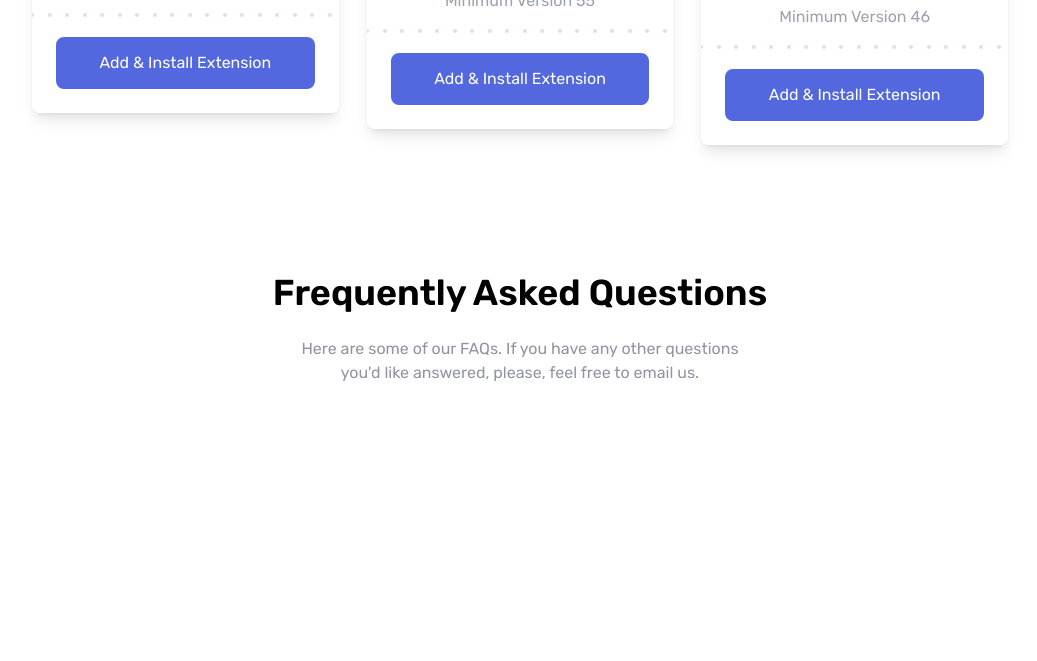
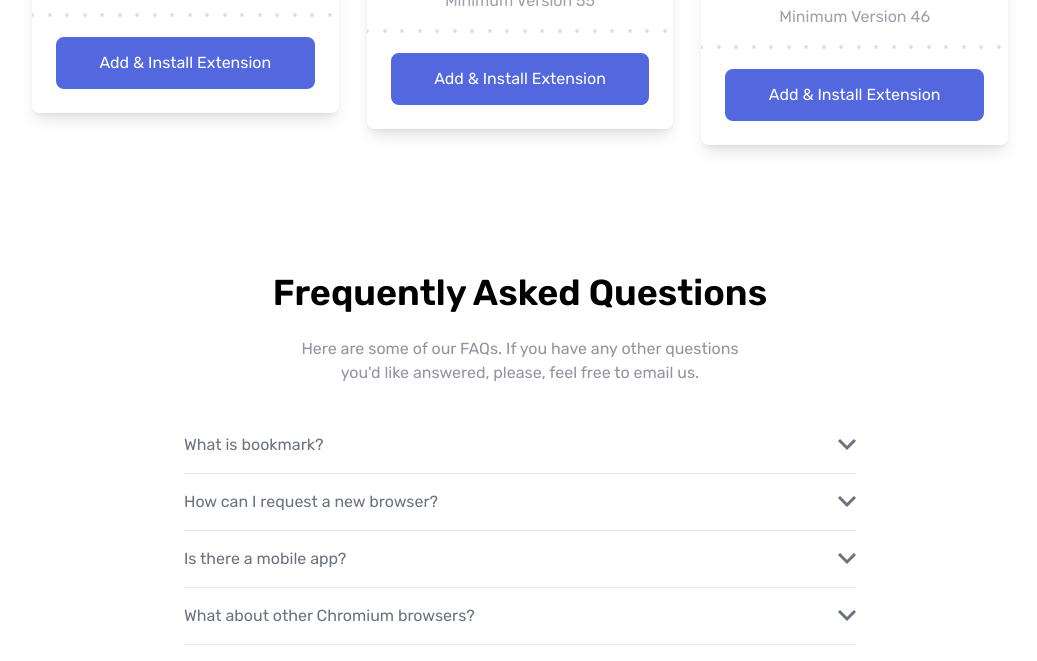
Before and after one commit to DakouriKobri/tailwind-from-scratch-course-bigger-projects, a website: page bookmark-landing-page/index.html in a window 1280 px wide. Shown: the part 2021-2682 px from the top of the page, without its empty margins (120-1157 px from the left). Before the commit the page ends 2406 px from the top, so only its background shows below. Drawn offline with Linux system fonts and the light colour scheme.

Commit message:
Add frequently asked questions

```diff
--- a/bookmark-landing-page/index.html
+++ b/bookmark-landing-page/index.html
@@ -297,6 +297,136 @@
       </p>
     </div>
   </section>
+
+  <!-- FAQ ACCORDION -->
+  <section id="faq-accordion">
+
+    <!-- ACCORDION MAIN CONTAINER -->
+    <div class="container mx-auto px-6 mb-32">
+
+      <!-- ACCORDION CONTAINER -->
+      <div class="max-w-2xl m-8 mx-auto overflow-hidden">
+
+        <!-- TAB 1 -->
+        <div class="py-1 border-b outline-none group" tabindex="1">
+
+          <!-- TAB FLEX CONTAINER -->
+          <div class="flex items-center justify-between py-3 text-gray-500 transition duration-500
+            ease cursor-pointer group">
+
+            <!-- TAB TITLE -->
+            <div class="transition duration-500 ease group-hover:text-red-500">What is bookmark?</div>
+
+            <!-- TAB ARROW ICON -->
+            <div class="transition duration-500 ease group-focus:-rotate-180 group-focus:text-red-500">
+              <svg xmlns="http://www.w3.org/2000/svg" width="18" height="12">
+                <path fill="none" stroke="currentColor" stroke-width="3" d="M1 1l8 8 8-8" />
+              </svg>
+            </div>
+          </div>
+
+          <!-- TAB INNER CONTENT -->
+          <div class="overflow-hidden transition duration-500 ease max-h-0 group-focus:max-h-screen">
+            <p class="py-2 text-justify text-gray-400">
+              Lorem ipsum dolor sit amet consectetur, adipisicing elit. Quam omnis libero exercitationem
+              facere aut deserunt tempore dolorem itaque? Est asperiores libero magni reiciendis commodi
+              rerum illo ut at iste consectetur.
+            </p>
+          </div>
+        </div>
+
+        <!-- TAB 2 -->
+        <div class="py-1 border-b outline-none group" tabindex="2">
+
+          <!-- TAB FLEX CONTAINER -->
+          <div class="flex items-center justify-between py-3 text-gray-500 transition duration-500
+            ease cursor-pointer group">
+
+            <!-- TAB TITLE -->
+            <div class="transition duration-500 ease group-hover:text-red-500">
+              How can I request a new browser?
+            </div>
+
+            <!-- TAB ARROW ICON -->
+            <div class="transition duration-500 ease group-focus:-rotate-180 group-focus:text-red-500">
+              <svg xmlns="http://www.w3.org/2000/svg" width="18" height="12">
+                <path fill="none" stroke="currentColor" stroke-width="3" d="M1 1l8 8 8-8" />
+              </svg>
+            </div>
+          </div>
+
+          <!-- TAB INNER CONTENT -->
+          <div class="overflow-hidden transition duration-500 ease max-h-0 group-focus:max-h-screen">
+            <p class="py-2 text-justify text-gray-400">
+              Lorem ipsum dolor sit amet consectetur, adipisicing elit. Quam omnis libero exercitationem
+              facere aut deserunt tempore dolorem itaque? Est asperiores libero magni reiciendis commodi
+              rerum illo ut at iste consectetur.
+            </p>
+          </div>
+        </div>
+
+        <!-- TAB 3 -->
+        <div class="py-1 border-b outline-none group" tabindex="3">
+
+          <!-- TAB FLEX CONTAINER -->
+          <div class="flex items-center justify-between py-3 text-gray-500 transition duration-500
+            ease cursor-pointer group">
+
+            <!-- TAB TITLE -->
+            <div class="transition duration-500 ease group-hover:text-red-500">
+              Is there a mobile app?
+            </div>
+
+            <!-- TAB ARROW ICON -->
+            <div class="transition duration-500 ease group-focus:-rotate-180 group-focus:text-red-500">
+              <svg xmlns="http://www.w3.org/2000/svg" width="18" height="12">
+                <path fill="none" stroke="currentColor" stroke-width="3" d="M1 1l8 8 8-8" />
+              </svg>
+            </div>
+          </div>
+
+          <!-- TAB INNER CONTENT -->
+          <div class="overflow-hidden transition duration-500 ease max-h-0 group-focus:max-h-screen">
+            <p class="py-2 text-justify text-gray-400">
+              Lorem ipsum dolor sit amet consectetur, adipisicing elit. Quam omnis libero exercitationem
+              facere aut deserunt tempore dolorem itaque? Est asperiores libero magni reiciendis commodi
+              rerum illo ut at iste consectetur.
+            </p>
+          </div>
+        </div>
+
+        <!-- TAB 4 -->
+        <div class="py-1 border-b outline-none group" tabindex="4">
+
+          <!-- TAB FLEX CONTAINER -->
+          <div class="flex items-center justify-between py-3 text-gray-500 transition duration-500
+            ease cursor-pointer group">
+
+            <!-- TAB TITLE -->
+            <div class="transition duration-500 ease group-hover:text-red-500">
+              What about other Chromium browsers?
+            </div>
+
+            <!-- TAB ARROW ICON -->
+            <div class="transition duration-500 ease group-focus:-rotate-180 group-focus:text-red-500">
+              <svg xmlns="http://www.w3.org/2000/svg" width="18" height="12">
+                <path fill="none" stroke="currentColor" stroke-width="3" d="M1 1l8 8 8-8" />
+              </svg>
+            </div>
+          </div>
+
+          <!-- TAB INNER CONTENT -->
+          <div class="overflow-hidden transition duration-500 ease max-h-0 group-focus:max-h-screen">
+            <p class="py-2 text-justify text-gray-400">
+              Lorem ipsum dolor sit amet consectetur, adipisicing elit. Quam omnis libero exercitationem
+              facere aut deserunt tempore dolorem itaque? Est asperiores libero magni reiciendis commodi
+              rerum illo ut at iste consectetur.
+            </p>
+          </div>
+        </div>
+      </div>
+    </div>
+  </section>
 </body>
 
 </html>
```
